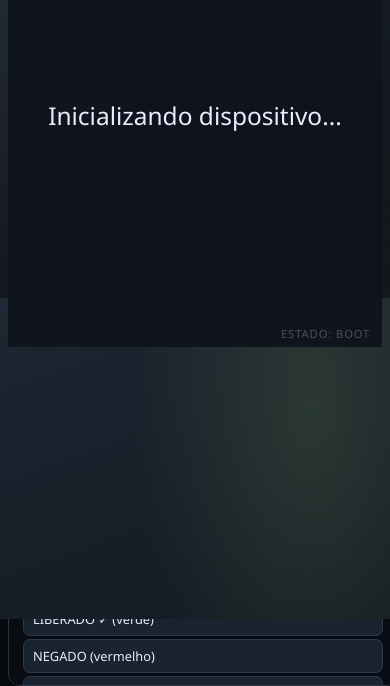
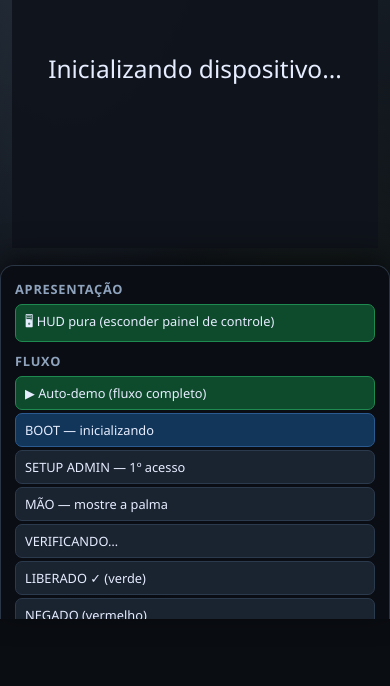
Before and after one commit to Wuzuy/bytecode-site, a plain HTML site: page hud-demo.html in a window 390 px wide. Shown: the part 225-911 px from the top of the page. After the commit the page ends 844 px from the top, so only its background shows below. Drawn offline with Linux system fonts and the light colour scheme.

Commit message:
hud-demo responsivo: console vira painel inferior fixo no celular; HUD central se ajusta ao espaco restante

```diff
--- a/hud-demo.html
+++ b/hud-demo.html
@@ -91,10 +91,18 @@
   .dica { color: #7c8ca3; font-size: .7rem; margin-top: 10px; line-height: 1.4; }
 
   @media (max-width: 800px) {
-    #console { position: static; width: 100%; max-height: 45vh; margin: 8px; }
-    body { overflow: auto; }
-    #visor { position: fixed; }
-    #hud { position: relative; height: 62vh; }
+    /* Console vira painel inferior fixo (rolável) */
+    #console {
+      position: fixed; left: 0; right: 0; bottom: 0; top: auto;
+      width: auto; max-height: 42vh; margin: 0;
+      border-radius: 14px 14px 0 0; border-bottom: none;
+      box-shadow: 0 -8px 30px rgba(0,0,0,.6);
+      overflow-y: auto;
+    }
+    /* HUD central se encolhe para caber acima do console */
+    #hud { padding-bottom: 42vh; }
+    #painel { width: min(94vw, 1100px); height: min(54vh, 620px); padding: 12px 14px 16px; }
+    #estado-atual { display: none; }
   }
 </style>
 </head>
```
